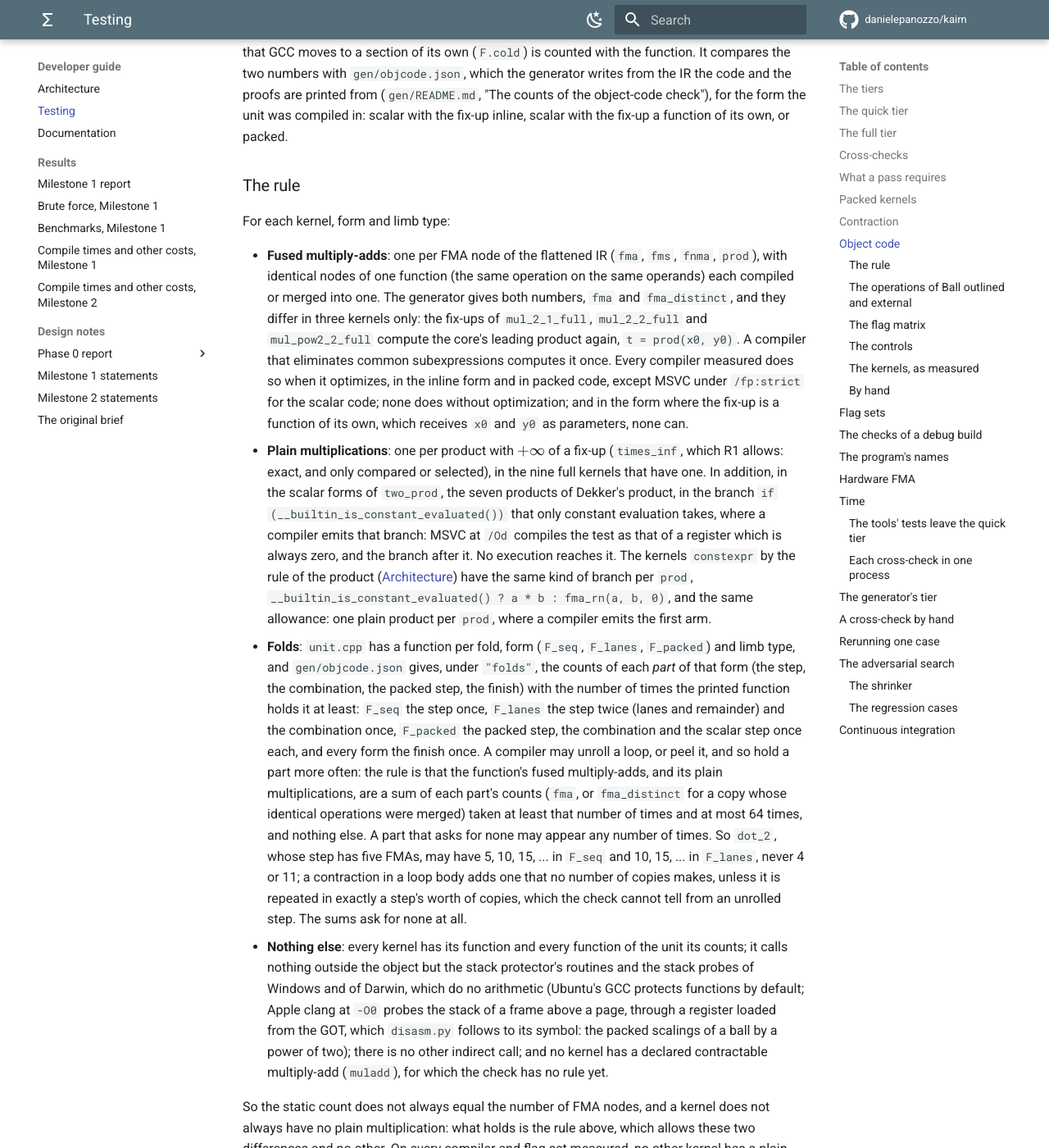
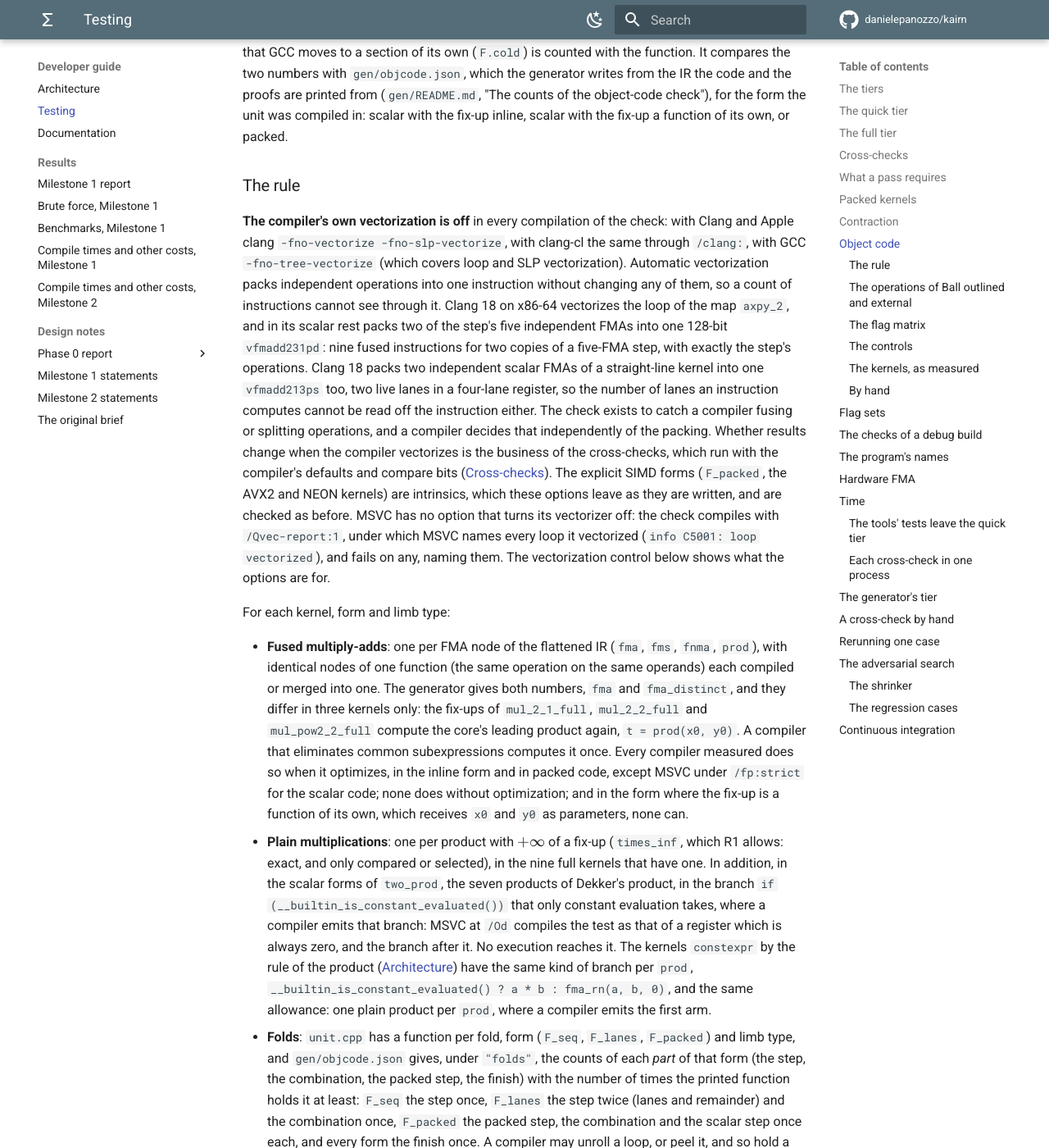
Before and after one commit to danielepanozzo/kairn, an MkDocs documentation site: the page built from docs/developer/testing.md, in a window 1280 px wide and 1400 px high, scrolled down 17120 px. Shown: the whole window at 82% size. Built offline with MkDocs 1.6.1 and Material for MkDocs 9.7.7, drawn with Linux system fonts in a browser that asks for light colours; comment, search, counter and statistics services are not loaded; some of the changed text lies outside the part shown.

Commit message:
Object code: the check compiles with the compiler's own vectorization off
Automatic vectorization packs independent operations into one instruction
without changing any of them, which an instruction count cannot see through:
Clang 18 on x86-64 vectorizes the loop of axpy_2 and packs two of the step's
five FMAs into one 128-bit vfmadd231pd in its scalar rest, nine instructions
for two copies of the step. The check is for fusing and splitting, which a
compiler decides independently of that packing; the cross-checks run the
vectorized code with the compiler's defaults and compare bits.

- Every compilation of the check: Clang and Apple clang -fno-vectorize
  -fno-slp-vectorize, clang-cl the same through /clang:, GCC
  -fno-tree-vectorize. MSVC has no such option: it compiles with
  /Qvec-report:1 and the check fails on any loop MSVC says it vectorized
  (info C5001), naming it. The packed forms are intrinsics and are checked as
  before; the counting rule is unchanged.
- Controls: the fixture has a loop whose step is an FMA and then the textbook
  product and sum; the check must fail on it exactly where its program says the
  compiler fused it, and some configuration must fuse it. A new control
  compiles the unit with the compiler's vectorization and requires the check to
  fail on exactly what is recorded for that compiler: F_seq and F_packed of
  axpy_2 and axpy_2_entry (double) with Clang on x86-64, nothing elsewhere.
- testing.md, "Object code": the rule and why, the parts of a map, the controls.

Co-Authored-By: Claude Opus 5.5 <noreply@anthropic.com>
Claude-Session: https://claude.ai/code/session_01ULwCxzT6Dhw9xUiTw8mJz1

```diff
--- a/docs/developer/testing.md
+++ b/docs/developer/testing.md
@@ -417,6 +417,25 @@ its own, or packed.
 
 ### The rule
 
+**The compiler's own vectorization is off** in every compilation of the check: with Clang and
+Apple clang `-fno-vectorize -fno-slp-vectorize`, with clang-cl the same through `/clang:`, with GCC
+`-fno-tree-vectorize` (which covers loop and SLP vectorization). Automatic vectorization packs
+independent operations into one instruction without changing any of them, so a count of
+instructions cannot see through it. Clang 18 on x86-64 vectorizes the loop of the map `axpy_2`,
+and in its scalar rest packs two of the step's five independent FMAs into one 128-bit
+`vfmadd231pd`: nine fused instructions for two copies of a five-FMA step, with exactly the step's
+operations. Clang 18 packs two independent scalar FMAs of a straight-line kernel into one
+`vfmadd213ps` too, two live lanes in a four-lane register, so the number of lanes an instruction
+computes cannot be read off the instruction either. The check exists to catch a compiler fusing
+or splitting operations, and a compiler decides that independently of the packing. Whether results
+change when the compiler vectorizes is the business of the cross-checks, which run with the
+compiler's defaults and compare bits ([Cross-checks](#cross-checks)). The explicit SIMD
+forms (`F_packed`, the AVX2 and NEON kernels) are intrinsics, which these options leave as they
+are written, and are checked as before. MSVC has no option that turns its vectorizer off: the
+check compiles with `/Qvec-report:1`, under which MSVC names every loop it vectorized (`info
+C5001: loop vectorized`), and fails on any, naming them. The vectorization control below shows
+what the options are for.
+
 For each kernel, form and limb type:
 
 - **Fused multiply-adds**: one per FMA node of the flattened IR (`fma`, `fms`, `fnma`, `prod`),
@@ -450,7 +469,12 @@ For each kernel, form and limb type:
   step has five FMAs, may have 5, 10, 15, ... in `F_seq` and 10, 15, ... in `F_lanes`, never 4
   or 11; a contraction in a loop body adds one that no number of copies makes, unless it is
   repeated in exactly a step's worth of copies, which the check cannot tell from an unrolled
-  step. The sums ask for none at all.
+  step. The sums ask for none at all. A map's parts are its step and its check (the kernel that
+  tests each written element): `F_seq` the step once and the check twice (the first pass and the
+  second), `F_lanes` the step twice and the check three times, `F_packed` the packed step and the
+  packed check once and the scalar step once and the check twice. The copies are those of
+  unrolling and peeling: with the compiler's vectorization off, every copy is a scalar copy, and in
+  `F_packed` the packed step is the one the intrinsics write.
 - **Nothing else**: every kernel has its function and every function of the unit its counts; it
   calls nothing outside the object but the stack protector's routines and the stack probes of
   Windows and of Darwin, which do no arithmetic (Ubuntu's GCC protects functions by default; Apple
@@ -474,7 +498,9 @@ computed as a product and a sum, or an opaque product folded back into a plain o
 library's `fma` for example, is arithmetic that the check cannot see.
 
 What it does not check: the order of the operations and what they compute (the cross-checks and
-the generator's comparison with the interpreter do); instructions of other kinds; a kernel inlined
+the generator's comparison with the interpreter do); the code a compiler makes when it vectorizes
+on its own (the cross-checks run it, with the compiler's defaults, and compare bits); instructions
+of other kinds; a kernel inlined
 into a caller, which a compiler may optimize differently (the unit's functions are not inlined; R1
 and R2 are what make that harmless for contraction,
 [Environment](design/phase0/environment.md#the-self-test)); the public headers' operators, which
@@ -544,6 +570,23 @@ of the format, says independently where the compiler fused it. The test requires
 in every configuration of the tier, and at least one configuration to fuse. It also judges the
 unit against counts changed on purpose (one FMA more for `mul_2_2`, one multiplication fewer for
 `add_2_2_full`) and requires exactly those two kernels to fail.
+
+The fixture has a loop too, the step of a map: `t = fma_rn(x[i], a, y[i]); z[i] = t * b + c`, its
+first product written as the generator writes every product and its second as the textbook
+product and sum, compiled like the unit (vectorization off), with contraction allowed where the
+configuration allows it. The check judges it by the rule of the loops of folds, its step one FMA
+and one product per element, so a contraction shows as an FMA more and a multiplication fewer in
+every copy, which no number of copies of the step makes; its program, on 67 elements, says where
+the compiler fused it (all of them, none, or some). The test requires the two to agree, and at
+least one configuration of the tier to fuse the loop.
+
+The vectorization control compiles the unit once more, in the first optimized configuration of
+the quick tier, *with* the compiler's own vectorization, and judges it by the same rule. It
+records what the check then finds per compiler: with Clang on x86-64 (clang++ and clang-cl), the
+packing alone fails `F_seq` and `F_packed` of `axpy_2` and `axpy_2_entry` for `double`; with every
+other compiler measured (GCC 13 on x86-64, Apple clang 21 and GCC 16 on AArch64), nothing, their
+vectorized loops holding whole copies of the step. A compiler that stops packing, or one that
+starts, fails the control, so that we learn it.
 
 Where each compiler fused the textbook product in the configurations of the full tier, measured on
 2026-11-19; it fused nowhere else, and the check failed on exactly these:
```
Also changed, not shown: 2 other files.
